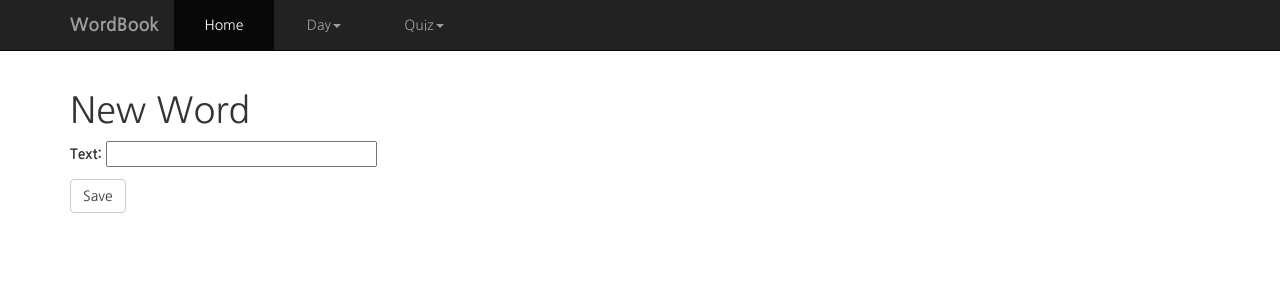
After one commit to minnonong/ps01_wordbook, a Django app: page /word/new/ in a window 1280 px wide. The commit adds this page. Shown: the top 300 px of the page. Run offline with Django 3.2, Linux system fonts and the light colour scheme; some libraries are stand-ins or nearby versions.

Commit message:
Add CRUD_C

```diff
--- /dev/null
+++ b/wordbook/forms.py
@@ -0,0 +1,7 @@
+from django import forms
+from .models import Word
+
+class WordForm(forms.ModelForm):
+    class Meta:
+        model = Word
+        fields = ('text',)
--- a/wordbook/templates/wordbook/base.html
+++ b/wordbook/templates/wordbook/base.html
@@ -41,9 +41,6 @@
         <div class="container">
             {% block content %}
             {% endblock %}
-            <div class="footer">
-                <button type="button" class="btn" style="float:right;">추가</button>
-            </div>
         </div>
         <script src="https://ajax.googleapis.com/ajax/libs/jquery/1.12.4/jquery.min.js"></script>
         <script src="https://maxcdn.bootstrapcdn.com/bootstrap/3.3.7/js/bootstrap.min.js" integrity="sha384-Tc5IQib027qvyjSMfHjOMaLkfuWVxZxUPnCJA7l2mCWNIpG9mGCD8wGNIcPD7Txa" crossorigin="anonymous"></script>
--- /dev/null
+++ b/wordbook/templates/wordbook/word_edit.html
@@ -0,0 +1,9 @@
+{% extends 'wordbook/base.html' %}
+
+{% block content %}
+    <h1>New Word</h1>
+    <form method="POST" class="word-form">{% csrf_token %}
+        {{ form.as_p }}
+        <button type="submit" class="save btn btn-default">Save</button>
+    </form>
+{% endblock %}
--- a/wordbook/templates/wordbook/word_list.html
+++ b/wordbook/templates/wordbook/word_list.html
@@ -32,4 +32,7 @@
             {% endfor %}
         </tbody>
     </table>
+    <div class="footer">
+        <a href="{% url 'word_new' %}"><button type="button" class="btn" style="float:right;">추가</button></a>
+    </div>
 {% endblock %}
--- a/wordbook/urls.py
+++ b/wordbook/urls.py
@@ -3,4 +3,5 @@ from . import views
 
 urlpatterns = [
     url(r'^$', views.word_list, name='word_list'),
+    url(r'^word/new/$', views.word_new, name='word_new'),
 ]
--- a/wordbook/views.py
+++ b/wordbook/views.py
@@ -1,7 +1,21 @@
-from django.shortcuts import render
+from django.shortcuts import render, redirect
 from django.utils import timezone
 from .models import Word
+from .forms import WordForm
 
 def word_list(request):
     words = Word.objects.filter(reg_date__lte = timezone.now()).order_by('reg_date')
     return render(request, 'wordbook/word_list.html',{'words': words})
+
+def word_new(request):
+    if request.method == "POST":
+        form = WordForm(request.POST)
+        if form.is_valid():
+            word = form.save(commit=False)
+            word.author = request.user
+            word.reg_date = timezone.now()
+            word.save()
+            return redirect('word_list')
+    else:
+        form = WordForm()
+    return render(request, 'wordbook/word_edit.html', {'form': form})
```
